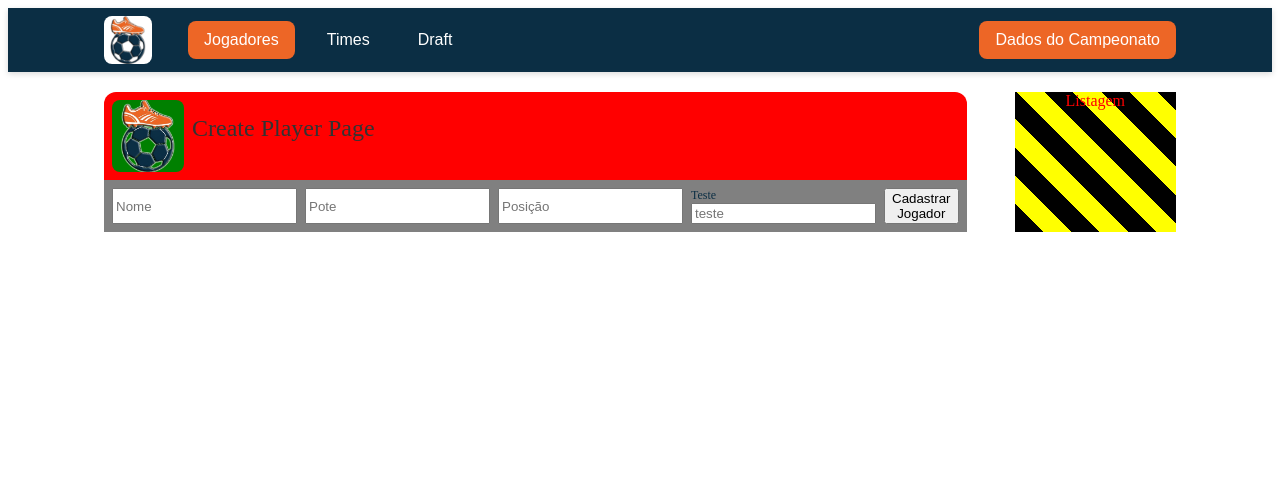
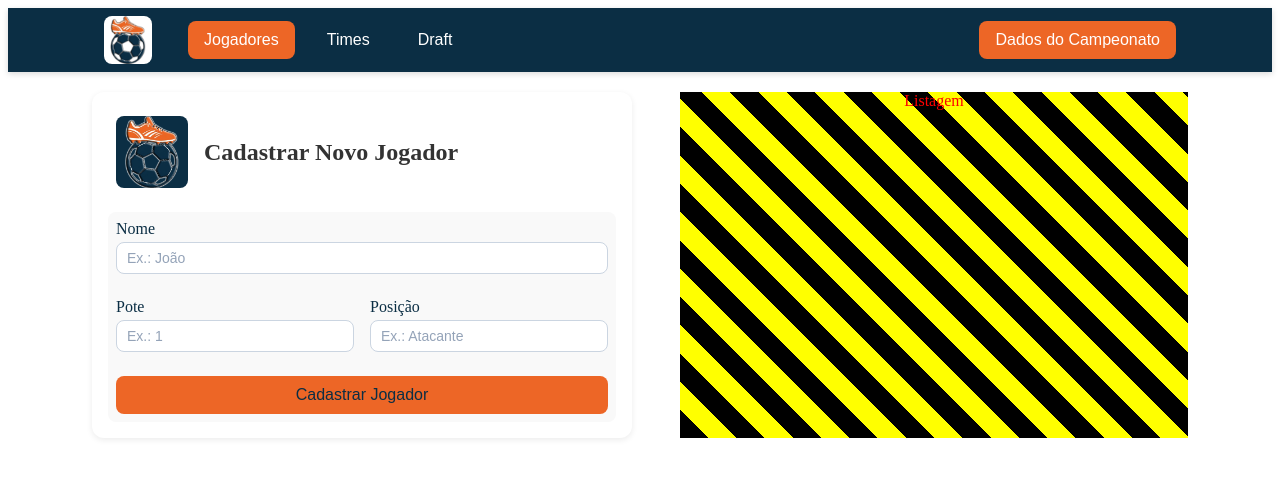
Before and after one commit to jmcanario1/draftools-frontend, a React (Vite) app: page /players in a window 1280 px wide. Shown: the top 478 px of the page. Built offline with nearby package versions, Linux system fonts and the light colour scheme.

Commit message:
Atualiza tela de jogadores para terceira versão

```diff
--- a/src/features/players/pages/CreatePlayerPage/index.tsx
+++ b/src/features/players/pages/CreatePlayerPage/index.tsx
@@ -1,6 +1,8 @@
 import { useForm } from "react-hook-form";
 import DraftoolsLogo from "../../../../assets/draftools.png";
+import Button from "../../../../shared/components/Button";
 import GeneralForm from "../../../../shared/components/GeneralForm";
+import { FormRow, FormWrapper } from "../../../../shared/components/GeneralForm/styles";
 import Input from "../../../../shared/components/Input";
 import { CreatePlayerPageContainer } from "./styles";
 
@@ -19,16 +21,23 @@
 
   return (
     <CreatePlayerPageContainer>
-      <GeneralForm icon={DraftoolsLogo} title="Create Player Page">
-        <form onSubmit={handleSubmit(onSubmit)}>
-          <input {...register("name")} placeholder="Nome"/>
-          <input {...register("pot")} placeholder="Pote"/>
-          <input {...register("position")} placeholder="Posição"/>
-          <Input label="Teste" name="Teste" placeholder="Teste"/>
-          <button type="submit">Cadastrar Jogador</button>
-        </form>
+      <GeneralForm icon={DraftoolsLogo} title="Cadastrar Novo Jogador">
+        <FormWrapper onSubmit={handleSubmit(onSubmit)}>
+          <FormRow>
+            <Input {...register("name")} width="100%" label="Nome" placeholder="Ex.: João"/>
+          </FormRow>
+          <FormRow gap="16px" justify="space-between">
+            <Input {...register("pot")} width="45%" label="Pote" placeholder="Ex.: 1"/>
+            <Input {...register("position")} width="45%" label="Posição" placeholder="Ex.: Atacante"/>
+          </FormRow>
+          <Button type="submit" text="Cadastrar Jogador" color="#0b2e44"/>
+        </FormWrapper>
       </GeneralForm>
+
+
       <div className="list-placeholder" style={{ width: "100%", background: "repeating-linear-gradient(45deg, black, black 20px, yellow 20px, yellow 40px)", color: "red", textAlign: "center" }}>Listagem</div>
+
+
     </CreatePlayerPageContainer>
   )
 }
--- a/src/features/players/pages/CreatePlayerPage/styles.ts
+++ b/src/features/players/pages/CreatePlayerPage/styles.ts
@@ -3,6 +3,6 @@
 export const CreatePlayerPageContainer = styled.div`
   display: flex;
   justify-content: space-between;
-  padding: 0 76px 0 76px;
-  gap: 48px;
+  padding: 0 clamp(16px, 5vw, 76px);
+  gap: clamp(16px, 4vw, 48px);
 `
--- a/src/main.tsx
+++ b/src/main.tsx
@@ -1,9 +1,13 @@
 import { StrictMode } from 'react'
 import { createRoot } from 'react-dom/client'
+import { ThemeProvider } from 'styled-components'
 import App from './App.tsx'
+import { theme } from './styles/theme.ts'
 
 createRoot(document.getElementById('root')!).render(
   <StrictMode>
-    <App />
+    <ThemeProvider theme={theme}>
+      <App />
+    </ThemeProvider>
   </StrictMode>,
 )
--- a/src/shared/components/Button/index.tsx
+++ b/src/shared/components/Button/index.tsx
@@ -1,15 +1,17 @@
 import { StyledButton } from "./styles";
 
 interface ButtonProps {
+  type?: "button" | "submit" | "reset"
   color?:string;
   background?: string;
   text: string;
-  onClick: () => void;
+  onClick?: () => void;
 }
 
-const Button: React.FC<ButtonProps> = ({ color = "#ffffff", background = "#ed6626", text, onClick }) => {
+const Button: React.FC<ButtonProps> = ({ type = "button", color = "#ffffff", background = "#ed6626", text, onClick }) => {
   return (
     <StyledButton
+      type={type}
       color={color}
       background={background}
       onClick={onClick}
--- a/src/shared/components/GeneralForm/index.tsx
+++ b/src/shared/components/GeneralForm/index.tsx
@@ -1,20 +1,36 @@
 import React, { ReactNode } from "react";
 import DraftoolsLogo from "../../../assets/draftools.png";
-import { Content, FormContainer, Icon, IconAndTitle, Title } from "./styles";
+import {
+  Content,
+  FormContainer,
+  Icon,
+  IconAndTitle,
+  Title
+} from "./styles";
 
-interface FormCardProps {
-  icon?: ReactNode;
+interface GeneralFormProps {
+  icon?: string | ReactNode;
   title?: string;
   children: ReactNode;
 }
 
-const GeneralForm: React.FC<FormCardProps> = ({ icon, title, children }) => {
+const GeneralForm: React.FC<GeneralFormProps> = ({ icon, title, children }) => {
+  const renderIcon = () => {
+    if (typeof icon === "string") {
+      return <Icon src={icon} alt="Form icon" width={72} height={72} />;
+    }
+    if (icon) return icon;
+    return <Icon src={DraftoolsLogo} alt="Default Draftools logo" width={72} height={72} />;
+  };
+
   return (
     <FormContainer>
-      <IconAndTitle>
-        {icon && <Icon src={DraftoolsLogo} alt="DrafTools" width={72} height={72}/>}
-        {title && <Title>{title}</Title>}
-      </IconAndTitle>
+      {(icon || title) && (
+        <IconAndTitle>
+          {renderIcon()}
+          {title && <Title>{title}</Title>}
+        </IconAndTitle>
+      )}
       <Content>{children}</Content>
     </FormContainer>
   );
--- a/src/shared/components/GeneralForm/styles.ts
+++ b/src/shared/components/GeneralForm/styles.ts
@@ -1,42 +1,59 @@
 import styled from "styled-components";
 
 export const FormContainer = styled.div`
-  display: column;
-  background-color: #ff0000ff;
+  display: flex;
+  flex-direction: column;
+  background-color: ${({ theme }) => theme?.colors?.background || "#fff"};
   border-radius: 12px;
+  padding: 16px;
   width: 100%;
-`
+  box-shadow: 0 2px 6px rgba(0, 0, 0, 0.08);
+`;
 
 export const IconAndTitle = styled.div`
   display: flex;
   align-items: center;
   justify-content: flex-start;
-`
+  margin-bottom: 16px;
+`;
 
-export const Title = styled.div`
-  margin-bottom: 16px;
+export const Title = styled.h2`
+  margin-left: 8px;
   font-size: 1.5rem;
-  color: #333;
-`
+  font-weight: 600;
+  color: ${({ theme }) => theme?.colors?.textPrimary || "#333"};
+`;
 
 export const Icon = styled.img`
   margin: 8px;
   border-radius: 8px;
-  background: green;
-`
+  background: ${({ theme }) => theme?.colors?.primary || "green"};
+`;
 
 export const Content = styled.div`
   padding: 8px;
   display: flex;
   flex-direction: column;
-  background: gray;
+  background: ${({ theme }) => theme?.colors?.surface || "#f9f9f9"};
+  border-radius: 8px;
+`;
 
-  form {
-    display: flex;
-    gap: 8px;
+export const FormWrapper = styled.form`
+  display: flex;
+  flex-direction: column;
+  gap: 16px;
+  width: 100%;
 
-    button {
-      align-self: center;
-    }
+  button {
+    width: 100%;
+    align-self: center;
   }
-`
+`;
+
+export const FormRow = styled.div<{ gap?: string; justify?: string }>`
+  display: flex;
+  flex-wrap: wrap;
+  gap: ${({ gap }) => gap || "16px"};
+  justify-content: ${({ justify }) => justify || "flex-start"};
+  width: 100%;
+`;
--- a/src/shared/components/Input/index.tsx
+++ b/src/shared/components/Input/index.tsx
@@ -1,23 +1,20 @@
 import React from "react";
-import { InputContainer, Label, LabelContainer } from "./styles";
+import { Field, InputContainer, Label, LabelContainer } from "./styles";
 
 interface InputProps {
   label: string;
   required?: boolean;
-  name: string;
-  placeholder: string;
+  placeholder?: string;
   width?: string;
 }
 
-const Input: React.FC<InputProps> = ({ label, required=false, name, placeholder, width="300px" }) => {
+const Input: React.FC<InputProps> = ({ label, required=false, placeholder, width="150px" }) => {
   return (
-    <InputContainer>
+    <InputContainer width={width}>
       <LabelContainer>
-        <Label>{label}</Label>
-        {/* { required && (<RequiredTag/>)} */}
+        <Label>{label}{required && "*"}</Label>
       </LabelContainer>
-      <input placeholder="teste"></input>
-      {/* <Field placeholder={placeholder}/> */}
+      <Field placeholder={placeholder}/>
     </InputContainer>
   )
 }
--- a/src/shared/components/Input/styles.ts
+++ b/src/shared/components/Input/styles.ts
@@ -1,23 +1,47 @@
 import styled from "styled-components";
 
-export const InputContainer = styled.div`
-  display: column;
-`
+export interface InputContainerProps {
+  width?: string;
+}
+
+export const InputContainer = styled.div<InputContainerProps>`
+  flex: 1 1 ${({ width }) => width || "150px"};
+  min-width: ${({ width }) => width || "150px"};
+  display: flex;
+  flex-direction: column;
+  margin-bottom: 8px;
+`;
 
 export const LabelContainer = styled.div`
   display: flex;
   justify-content: flex-start;
   width: 100%;
-`
+`;
 
 export const Label = styled.span`
-  font-size: 12px;
+  font-size: 16px;
   font-weight: 500;
   color: #0b2e44;
-  text-align: left;
-`
-
+  margin-bottom: 4px;
+`;
 
 export const Field = styled.input`
+  box-sizing: border-box;
+  width: 100%;
+  height: 32px;
+  border: 1px solid #cbd5e1;
+  border-radius: 8px;
+  font-size: 14px;
+  padding: 6px 10px;
+  outline: none;
+  transition: border 0.2s ease-in-out;
 
-`
+  &:focus {
+    border-color: #0b2e44;
+    box-shadow: 0 0 0 2px rgba(11, 46, 68, 0.2);
+  }
+
+  &::placeholder {
+    color: #94a3b8;
+  }
+`;
--- /dev/null
+++ b/src/styles/theme.ts
@@ -0,0 +1,10 @@
+import { DefaultTheme } from "styled-components";
+
+export const theme: DefaultTheme = {
+  colors: {
+    background: "#ffffff",
+    surface: "#f9f9f9",
+    primary: "#0b2e44",
+    textPrimary: "#333333",
+  },
+};
```
Also changed, not shown: src/styles/styled.d.ts (added, +12 -0 lines).
